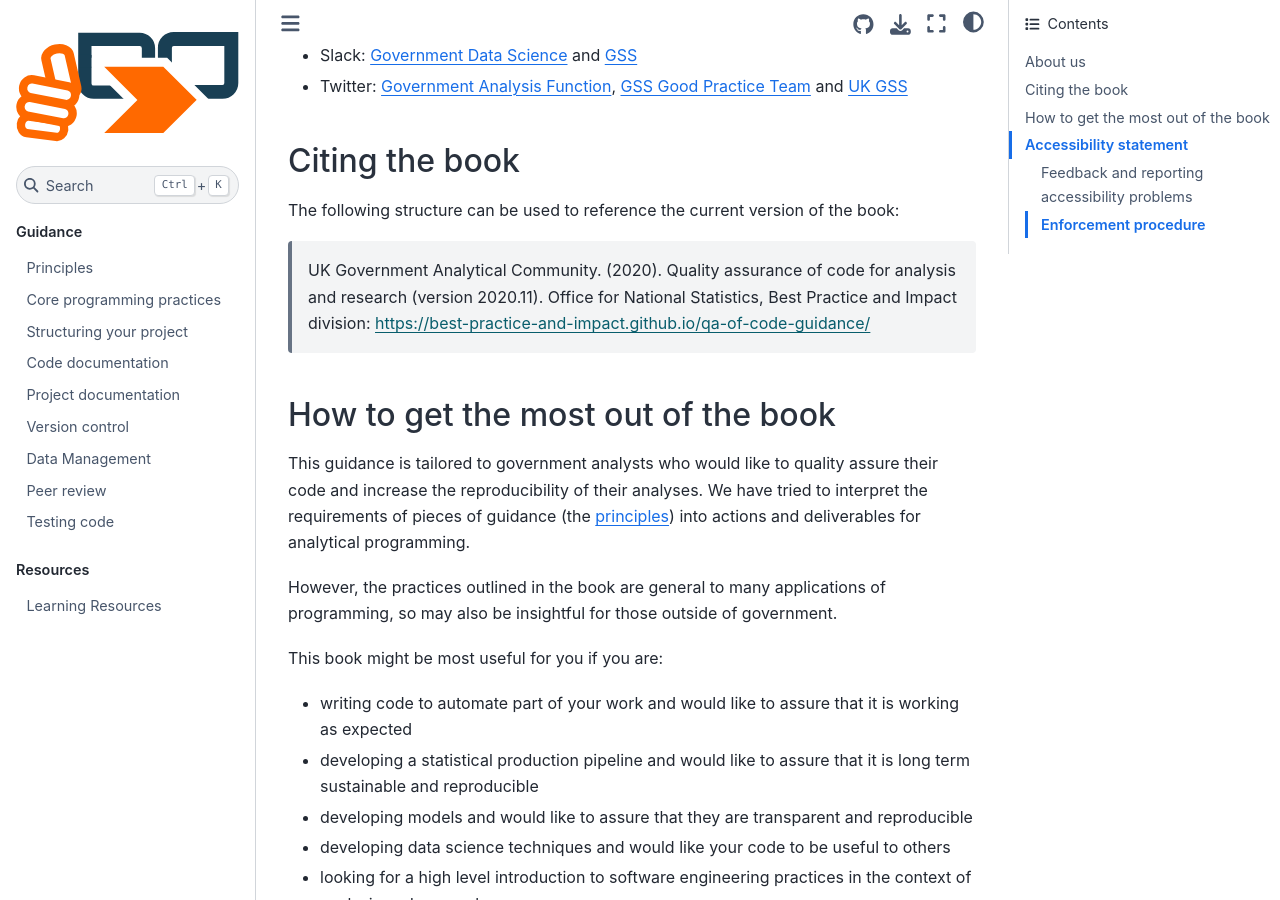
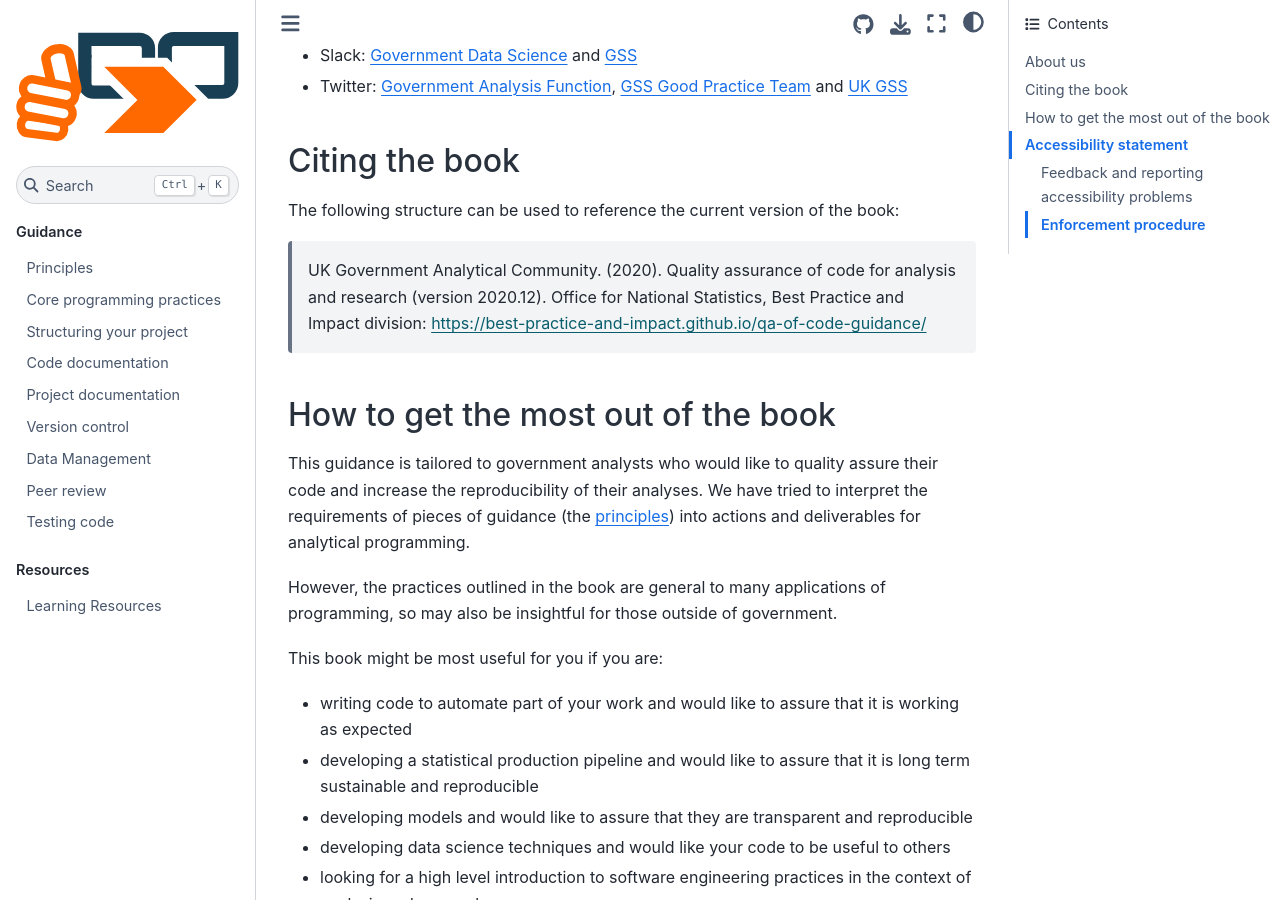
Before and after one commit to best-practice-and-impact/qa-of-code-guidance, a Jupyter Book: the page built from book/intro.md, in a window 1280 px wide and 900 px high, scrolled down 740 px. Built offline with Jupyter Book 1.0.4 settings and Sphinx 7.4.7 and the Sphinx Book theme 1.1.4, drawn with Linux system fonts in a browser that asks for light colours.

Commit message:
Bump version: 2020.11 → 2020.12

```diff
--- a/book/_config.yml
+++ b/book/_config.yml
@@ -14,7 +14,7 @@ html:
   use_issues_button: true
   use_edit_page_button: true
   extra_footer: "<p>Best Practice & Impact division, Office for National Statistics</p><p>This document is very young, please help use to make it grow by providing any feedback by <a href='mailto:gsshelp@statistics.gov.uk'>email</a> or via the <a href='https://github.com/best-practice-and-impact/qa-of-code-guidance'>GitHub repository</a>."
-  extra_navbar: "<p>Book version 2020.11</><a href='https://gss.civilservice.gov.uk/' target='_blank'><img src='./_static/GSS_logo.jpg' alt='The Government Statistical Service logo' style='width:100%'></a>"
+  extra_navbar: "<p>Book version 2020.12</><a href='https://gss.civilservice.gov.uk/' target='_blank'><img src='./_static/GSS_logo.jpg' alt='The Government Statistical Service logo' style='width:100%'></a>"
 
 sphinx:
   extra_extensions:
--- a/book/intro.md
+++ b/book/intro.md
@@ -27,7 +27,7 @@ You can find us on:
 
 The following structure can be used to reference the current version of the book:
 
-> UK Government Analytical Community. (2020). Quality assurance of code for analysis and research (version 2020.11). Office for National Statistics, Best Practice and Impact division: https://best-practice-and-impact.github.io/qa-of-code-guidance/
+> UK Government Analytical Community. (2020). Quality assurance of code for analysis and research (version 2020.12). Office for National Statistics, Best Practice and Impact division: https://best-practice-and-impact.github.io/qa-of-code-guidance/
 
 ## How to get the most out of the book
 
```
Also changed, not shown: .bumpversion.cfg.
